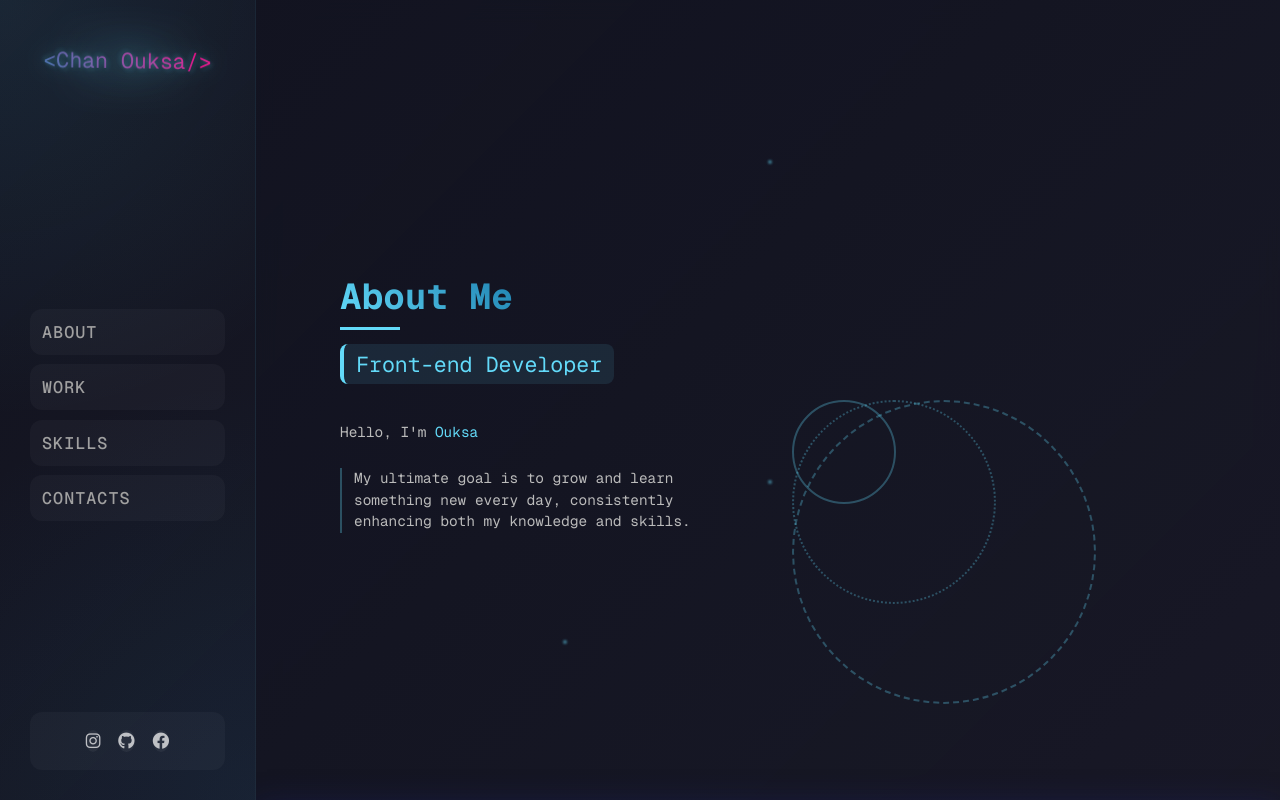
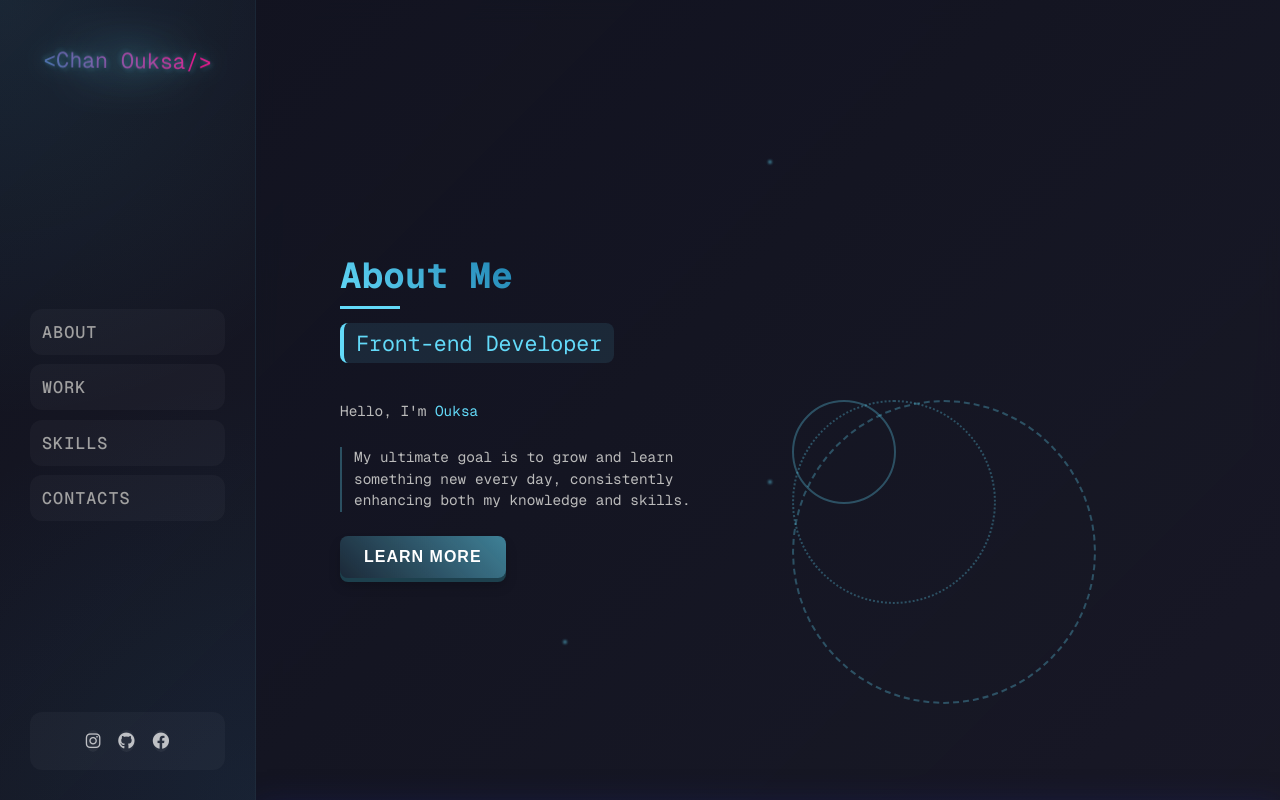
Before and after one commit to phalchanouksa/Portfolio, a React (Vite) app: page / in a window 1280 px wide. Built offline with nearby package versions, Linux system fonts and the light colour scheme.

Commit message:
added styled button to App.css

```diff
--- a/package.json
+++ b/package.json
@@ -15,6 +15,7 @@
   "dependencies": {
     "react": "^19.0.0",
     "react-dom": "^19.0.0",
+    "react-router-dom": "^7.1.5",
     "three": "^0.173.0",
     "three-stdlib": "^2.35.13"
   },
--- a/src/App.css
+++ b/src/App.css
@@ -65,6 +65,60 @@ body {
     opacity: 0;
   }
 }
+/* ----------------------------------- */
+/* Global button styles */
+button {
+  padding: 12px 24px;
+  font-size: 16px;
+  font-weight: bold;
+  text-transform: uppercase;
+  letter-spacing: 1px;
+  color: #ffffff;
+  background: linear-gradient(
+    45deg,
+    rgba(99, 218, 249, 0.1),
+    rgba(99, 219, 249, 0.545)
+  );
+  border: none;
+  border-radius: 8px;
+  box-shadow: 0 4px 0 rgb(29, 64, 77), 0 8px 12px rgba(0, 0, 0, 0.2);
+  transform: translateY(0);
+  transition: all 0.2s ease;
+  position: relative;
+  overflow: hidden;
+}
+
+button:before {
+  content: "";
+  position: absolute;
+  top: 0;
+  left: -100%;
+  width: 100%;
+  height: 100%;
+  background: linear-gradient(
+    120deg,
+    transparent,
+    rgba(255, 255, 255, 0.3),
+    transparent
+  );
+  transition: 0.5s;
+}
+
+button:hover {
+  transform: translateY(2px);
+  box-shadow: 0 2px 0 rgb(47, 63, 101), 0 4px 8px rgba(0, 0, 0, 0.2);
+  cursor: pointer;
+}
+
+button:hover:before {
+  left: 100%;
+}
+
+button:active {
+  transform: translateY(4px);
+  box-shadow: 0 0 0 #d64541, 0 2px 4px rgba(0, 0, 0, 0.2);
+}
+/* ------------------------ */
 .container {
   display: flex;
   width: 100%;
--- a/src/App.tsx
+++ b/src/App.tsx
@@ -6,17 +6,29 @@ import Skills from "./components/sections/Skills";
 import Contact from "./components/sections/Contact";
 import "./App.css";
 import { AppProvider } from "./context/AppContext";
+import { BrowserRouter as Router, Routes, Route } from "react-router-dom";
+import { AboutDetails } from "./components/sections/About/AboutDetails"; // Correct import
 
 const App: FC = () => {
   return (
+    <Router>
       <AppProvider>
+        <Routes>
+          <Route
+            path="/"
+            element={
               <Layout>
                 <About />
                 <Work />
                 <Skills />
                 <Contact />
               </Layout>
+            }
+          />
+          <Route path="/about-details" element={<AboutDetails />} />
+        </Routes>
       </AppProvider>
+    </Router>
   );
 };
 
--- /dev/null
+++ b/src/components/sections/About/AboutDetails.tsx
@@ -0,0 +1,29 @@
+export const AboutDetails = () => {
+  return (
+    <div className="about-details">
+      <h1>More About Me</h1>
+      <p>This is the detailed about me content.</p>
+
+      <h2>Daily Habits</h2>
+      <ul>
+        <li>Coding every day</li>
+        <li>Learning new technologies</li>
+        <li>Reading tech blogs</li>
+        {/* Add more habits */}
+      </ul>
+
+      <h2>Education History</h2>
+      <ul>
+        <li>University Name, Degree</li>
+        <li>Other relevant education</li>
+      </ul>
+
+      <h2>Work Experience</h2>
+      <ul>
+        <li>Company Name, Role, Dates</li>
+        <li>Previous experiences</li>
+      </ul>
+      {/* Add more sections as needed */}
+    </div>
+  );
+};
--- a/src/components/sections/About/index.tsx
+++ b/src/components/sections/About/index.tsx
@@ -1,7 +1,10 @@
 import { FC, useEffect, useRef } from "react";
-import ThreeScene from "../../ThreeScene";
+import { Link } from "react-router-dom"; // Import Link from react-router-dom
+// import ThreeScene from "../../ThreeScene";
+
 const About: FC = () => {
   const sectionRef = useRef<HTMLElement>(null);
+  // const [showMore, setShowMore] = useState(false); // State for toggling "More" content - REMOVED
 
   useEffect(() => {
     const observer = new IntersectionObserver(
@@ -23,66 +26,8 @@ const About: FC = () => {
   return (
     <section id="about" className="section" ref={sectionRef}>
       <div className="about-container">
-        {/* <div
-          style={{
-            width: "100%",
-            height: "100%",
-            position: "fixed",
-            zIndex: 100,
-          }}
-        >
-          <ThreeScene
-            // Basic model settings
-            modelPath="/models/cat/scene.gltf"
-            containerStyle={{
-              width: "100%",
-              height: "100%",
-              background: "transparent",
-            }}
-            modelSize={5}
-            // Camera settings
-            fov={60}
-            near={0.5}
-            far={2000}
-            cameraPosition={{ x: 0, y: 0, z: 8 }}
-            // Renderer background color
-            backgroundColor={undefined}
-            // Lighting options
-            ambientLightIntensity={1.0}
-            directionalLightIntensity={0.8}
-            directionalLightPosition={{ x: 10, y: 10, z: 10 }}
-            // OrbitControls settings
-            enableZoom={false}
-            enablePan={false}
-            enableRotate={true}
-            minPolarAngle={Math.PI / 4}
-            maxPolarAngle={Math.PI / 1.5}
-            minDistance={5}
-            maxDistance={50}
-            // Scroll rotation settings
-            rotateOnScroll={true}
-            scrollRotationSpeed={0.001}
-            speedupRotate={true}
-            speedupFactor={1.4}
-            // Auto rotation & animation
-            autoRotate={true}
-            autoRotateSpeed={3.0}
-            playAnimation={false}
-            animationSpeed={1.0}
-            // Damping settings for OrbitControls
-            damping={true}
-            dampingFactor={0.1}
-            // Callbacks
-            // onLoad={handleLoad}
-            // onError={handleError}
-            // onModelLoaded={handleModelLoaded}
-            // onClick={handleClick}
-            // onHover={handleHover}
-          />
-        </div> */}
         <div className="about-content">
           <h1>About Me</h1>
-          <div></div>
           <div className="role">Front-end Developer</div>
           <p className="intro">
             Hello, I'm <span className="highlight">Ouksa</span>
@@ -92,6 +37,49 @@ const About: FC = () => {
             consistently enhancing both my knowledge and skills.
             {/* ...rest of the description... */}
           </p>
+
+          {/* Conditionally render the "More" content - REMOVED */}
+          {/* {showMore && (
+            <div className="more-content">
+              <h2>My Story</h2>
+              <p>
+                I'm passionate about building user-friendly and visually
+                appealing web applications. I have experience in... (Add more
+                details about your skills, projects, etc.)
+              </p>
+
+              <h2>Daily Habits</h2>
+              <ul>
+                <li>Coding every day</li>
+                <li>Learning new technologies</li>
+                <li>Reading tech blogs</li>
+                {/* Add more habits */}
+          {/* </ul>
+
+              <h2>Education History</h2>
+              <ul>
+                <li>University Name, Degree</li>
+                <li>Other relevant education</li>
+              </ul>
+
+              <h2>Work Experience</h2>
+              <ul>
+                <li>Company Name, Role, Dates</li>
+                <li>Previous experiences</li>
+              </ul>
+              {/* Add more sections as needed */}
+          {/* </div>
+          )} */}
+
+          {/* "More" button - REMOVED */}
+          {/* <button onClick={() => setShowMore(!showMore)}>
+            {showMore ? "Show Less" : "Show More"}
+          </button> */}
+
+          {/* Or a Link to a separate component */}
+          <Link to="/about-details">
+            <button>Learn More</button>
+          </Link>
         </div>
         <div className="about-decorative">
           {[1, 2, 3].map((i) => (
```
Also changed, not shown: 1 other file (tests, documents, lock files or other folders). Lines whose indentation alone changed are shown as unchanged.
